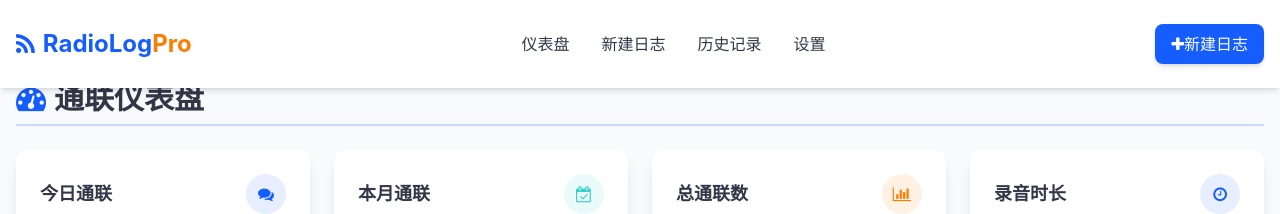
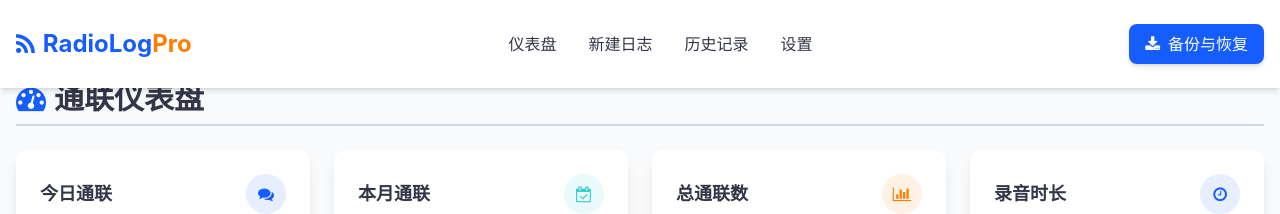
Before and after one commit to gaopengk/gaopengk.github.io, a Jekyll site: the page calllog.html, which Jekyll copies as it is, in a window 1280 px wide. Shown: the top 214 px of the page. Built offline with Jekyll 4.4.1, drawn with Linux system fonts in a browser that asks for light colours; nearby versions of some CDN libraries.

Commit message:
Update calllog.html

```diff
--- a/calllog.html
+++ b/calllog.html
@@ -66,7 +66,7 @@
 
             <div class="flex items-center space-x-4">
                 <button class="hidden md:block bg-primary hover:bg-primary/90 text-white px-4 py-2 rounded-lg transition-all-300 shadow-md hover:shadow-lg">
-                    <i class="fa fa-plus"></i><a href="#new-log">新建日志</a>
+                    <i class="fa fa-download mr-2"></i><a href="#other-settings-form">备份与恢复</a>
                 </button>
                 <button class="md:hidden text-neutral text-xl" id="mobile-menu-button">
                     <i class="fa fa-bars"></i>
@@ -82,7 +82,7 @@
                 <a href="#history" class="text-neutral hover:text-primary py-2 transition-all-300 font-medium">历史记录</a>
                 <a href="#settings" class="text-neutral hover:text-primary py-2 transition-all-300 font-medium">设置</a>
                 <button class="bg-primary hover:bg-primary/90 text-white px-4 py-2 rounded-lg transition-all-300 shadow-md hover:shadow-lg">
-                    <i class="fa fa-plus"></i><a href="#save-log">新建日志</a>
+                    <i class="fa fa-download mr-2"></i><a href="#other-settings-form">备份与恢复</a>
                 </button>
             </div>
         </div>
```
